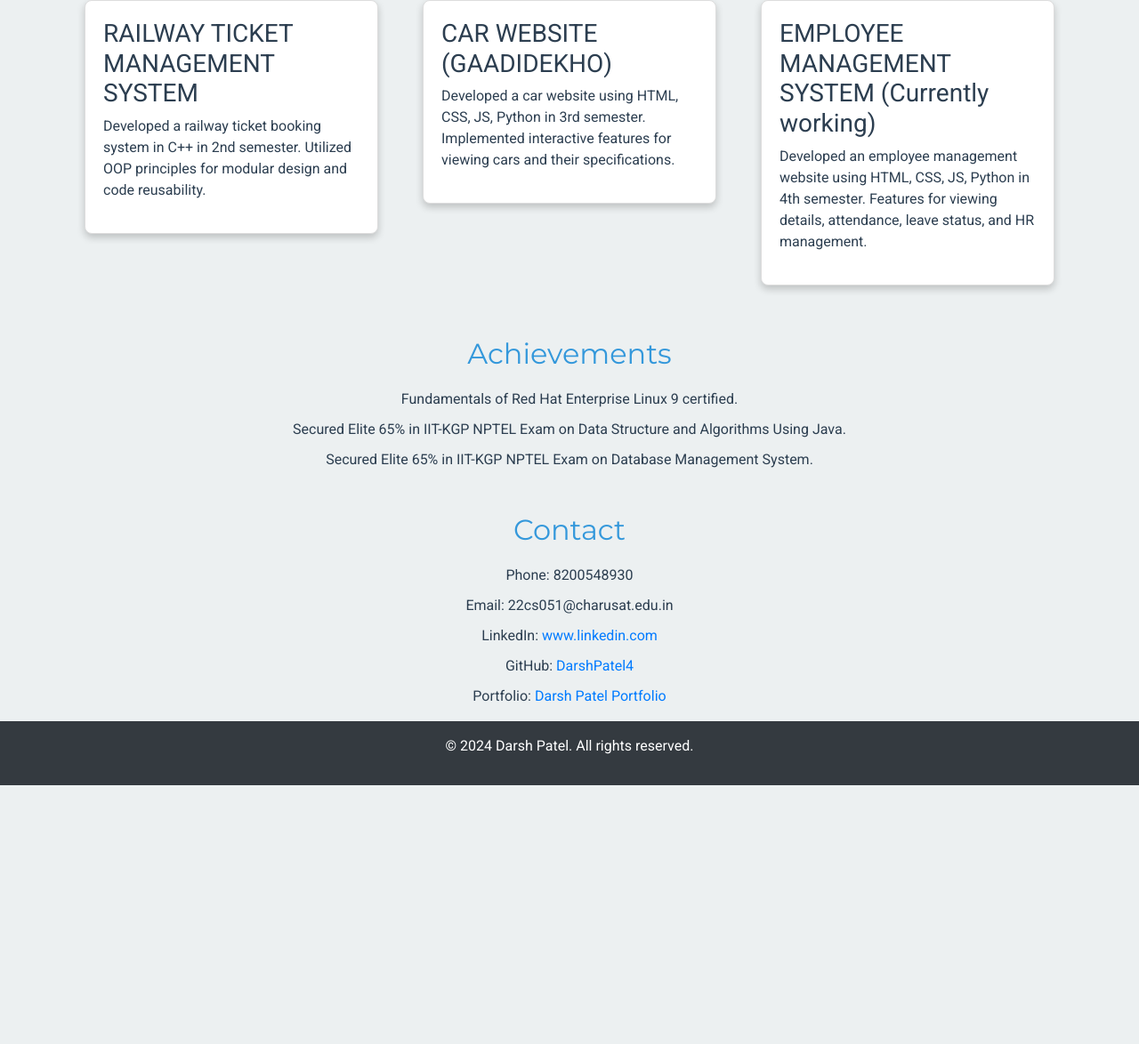
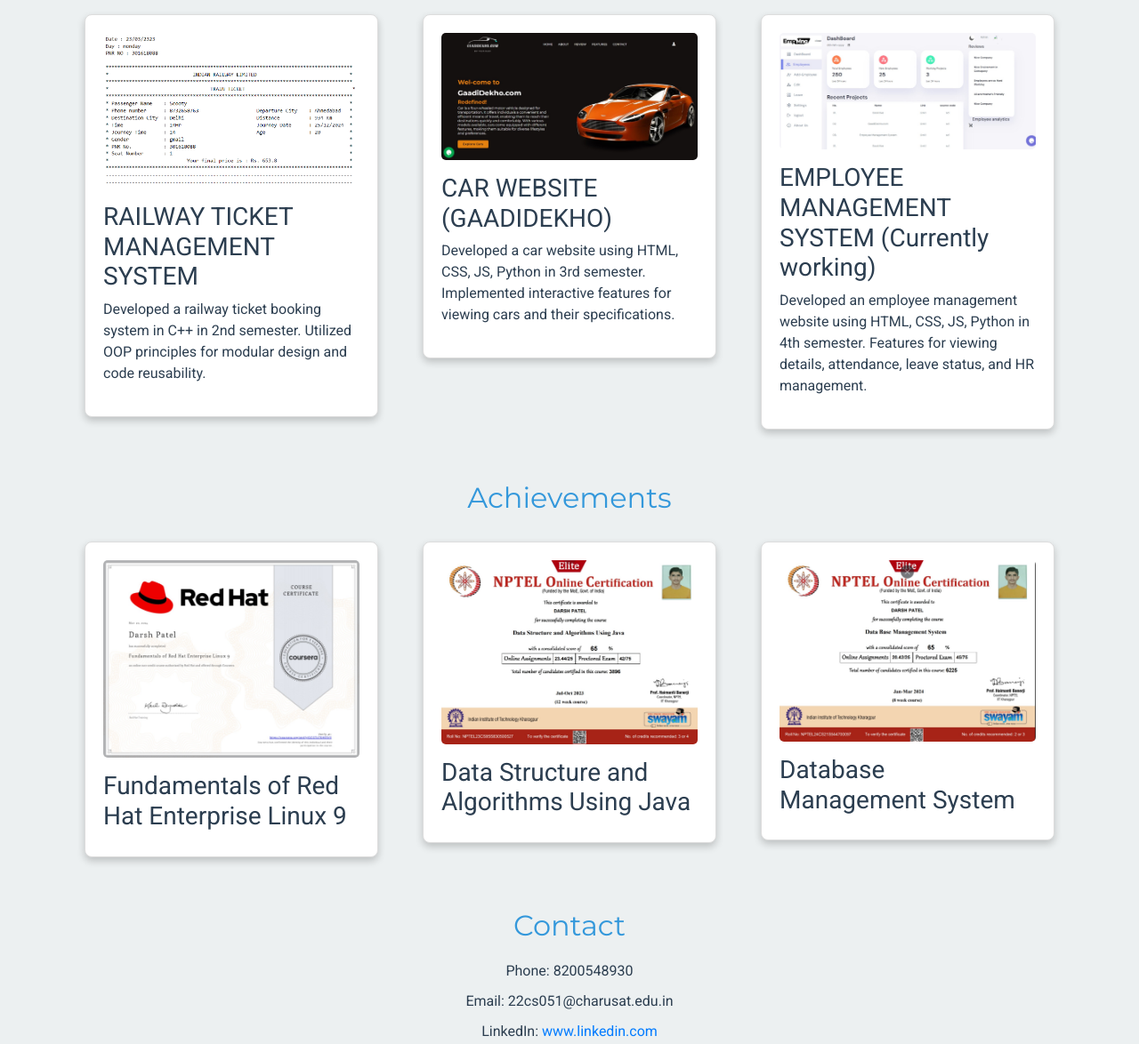
Before and after one commit to DarshPatel4/Portfolio, a plain HTML site: page index.html in a window 1280 px wide. Shown: the part 723-1897 px from the top of the page at 89% size. Before the commit the page ends 1606 px from the top, so only its background shows below. Drawn offline with nearby package versions, Linux system fonts and the light colour scheme.

Commit message:
Added images of certificates and projects

```diff
--- a/index.html
+++ b/index.html
@@ -36,8 +36,8 @@
         <h2 class="section-title">Education</h2>
         <p class="section-text">I am currently pursuing a Bachelor of Technology (BTech) degree at Charotar University of Science and Technology, Changa, Anand.</p>
         <ul class="education-list">
-            <li>PARTH SCHOOL, VADODARA (2020-2022)</li>
-            <li>CHARUSAT UNIVERSITY (2022-2026) - 8.49/10 CGPA</li>
+            <p>PARTH SCHOOL, VADODARA (2020-2022)</p>
+            <p>CHARUSAT UNIVERSITY (2022-2026) - 8.63/10 CGPA</p>
         </ul>
     </section>
 
@@ -46,18 +46,21 @@
         <div class="row">
             <div class="col-md-4">
                 <div class="project-card">
+                    <img src="images/railway-ticket-system.png" alt="Railway Ticket Management System" class="project-image">
                     <h3>RAILWAY TICKET MANAGEMENT SYSTEM</h3>
                     <p>Developed a railway ticket booking system in C++ in 2nd semester. Utilized OOP principles for modular design and code reusability.</p>
                 </div>
             </div>
             <div class="col-md-4">
                 <div class="project-card">
+                    <img src="images/car-website.jpg" alt="Car Website (Gaadidekho)" class="project-image">
                     <h3>CAR WEBSITE (GAADIDEKHO)</h3>
                     <p>Developed a car website using HTML, CSS, JS, Python in 3rd semester. Implemented interactive features for viewing cars and their specifications.</p>
                 </div>
             </div>
             <div class="col-md-4">
                 <div class="project-card">
+                    <img src="images/employee-management-system.jpg" alt="Employee Management System" class="project-image">
                     <h3>EMPLOYEE MANAGEMENT SYSTEM (Currently working)</h3>
                     <p>Developed an employee management website using HTML, CSS, JS, Python in 4th semester. Features for viewing details, attendance, leave status, and HR management.</p>
                 </div>
@@ -67,11 +70,26 @@
 
     <section id="achievements" class="container mt-5">
         <h2 class="section-title">Achievements</h2>
-        <ul class="achievements-list">
-            <li>Fundamentals of Red Hat Enterprise Linux 9 certified.</li>
-            <li>Secured Elite 65% in IIT-KGP NPTEL Exam on Data Structure and Algorithms Using Java.</li>
-            <li>Secured Elite 65% in IIT-KGP NPTEL Exam on Database Management System.</li>
-        </ul>
+        <div class="row">
+            <div class="col-md-4">
+                <div class="achievement-card">
+                    <img src="images/red-hat-cert.jpg" alt="Red Hat Certificate" class="achievement-image" data-toggle="modal" data-target="#imageModal" data-image="images/red-hat-cert.jpg">
+                    <h3>Fundamentals of Red Hat Enterprise Linux 9</h3>
+                </div>
+            </div>
+            <div class="col-md-4">
+                <div class="achievement-card">
+                    <img src="images/iit-kgp-dsa.jpg" alt="IIT-KGP DSA Certificate" class="achievement-image" data-toggle="modal" data-target="#imageModal" data-image="images/iit-kgp-dsa.jpg">
+                    <h3>Data Structure and Algorithms Using Java</h3>
+                </div>
+            </div>
+            <div class="col-md-4">
+                <div class="achievement-card">
+                    <img src="images/iit-kgp-dbms.jpg" alt="IIT-KGP DBMS Certificate" class="achievement-image" data-toggle="modal" data-target="#imageModal" data-image="images/iit-kgp-dbms.jpg">
+                    <h3>Database Management System</h3>
+                </div>
+            </div>
+        </div>
     </section>
 
     <section id="contact" class="container mt-5">
@@ -89,6 +107,23 @@
         <p>&copy; 2024 Darsh Patel. All rights reserved.</p>
     </footer>
 
+    <!-- Modal -->
+    <div class="modal fade" id="imageModal" tabindex="-1" aria-labelledby="imageModalLabel" aria-hidden="true">
+        <div class="modal-dialog modal-lg">
+            <div class="modal-content">
+                <div class="modal-header">
+                    <h5 class="modal-title" id="imageModalLabel">Certificate</h5>
+                    <button type="button" class="close" data-dismiss="modal" aria-label="Close">
+                        <span aria-hidden="true">&times;</span>
+                    </button>
+                </div>
+                <div class="modal-body">
+                    <img id="modalImage" src="" alt="Certificate" class="img-fluid">
+                </div>
+            </div>
+        </div>
+    </div>
+
     <script src="https://ajax.googleapis.com/ajax/libs/jquery/3.5.1/jquery.min.js"></script>
     <script src="https://cdnjs.cloudflare.com/ajax/libs/popper.js/1.16.0/umd/popper.min.js"></script>
     <script src="https://maxcdn.bootstrapcdn.com/bootstrap/4.5.2/js/bootstrap.min.js"></script>
--- a/scripts.js
+++ b/scripts.js
@@ -11,4 +11,10 @@ $(document).ready(function(){
             });
         }
     });
+
+    // Modal functionality for larger image view
+    $('.achievement-image').on('click', function() {
+        const imageSrc = $(this).data('image');
+        $('#modalImage').attr('src', imageSrc);
+    });
 });
--- a/styles.css
+++ b/styles.css
@@ -49,7 +49,7 @@ body {
     font-family: 'Roboto', sans-serif;
 }
 
-.project-card {
+.project-card, .achievement-card {
     background-color: white;
     border: 1px solid #ddd;
     border-radius: 8px;
@@ -59,8 +59,16 @@ body {
     transition: transform 0.3s ease;
 }
 
-.project-card:hover {
+.project-card:hover, .achievement-card:hover {
     transform: translateY(-10px);
+}
+
+.project-image, .achievement-image {
+    width: 100%;
+    height: auto;
+    border-radius: 5px;
+    margin-bottom: 15px;
+    cursor: pointer;
 }
 
 .contact-list, .achievements-list {
```
Also changed, not shown: images/car-website.jpg (added), images/employee-management-system.jpg (added), images/iit-kgp-dbms.jpg (added), images/iit-kgp-dsa.jpg (added), images/railway-ticket-system.png (added), images/red-hat-cert.jpg (added).
